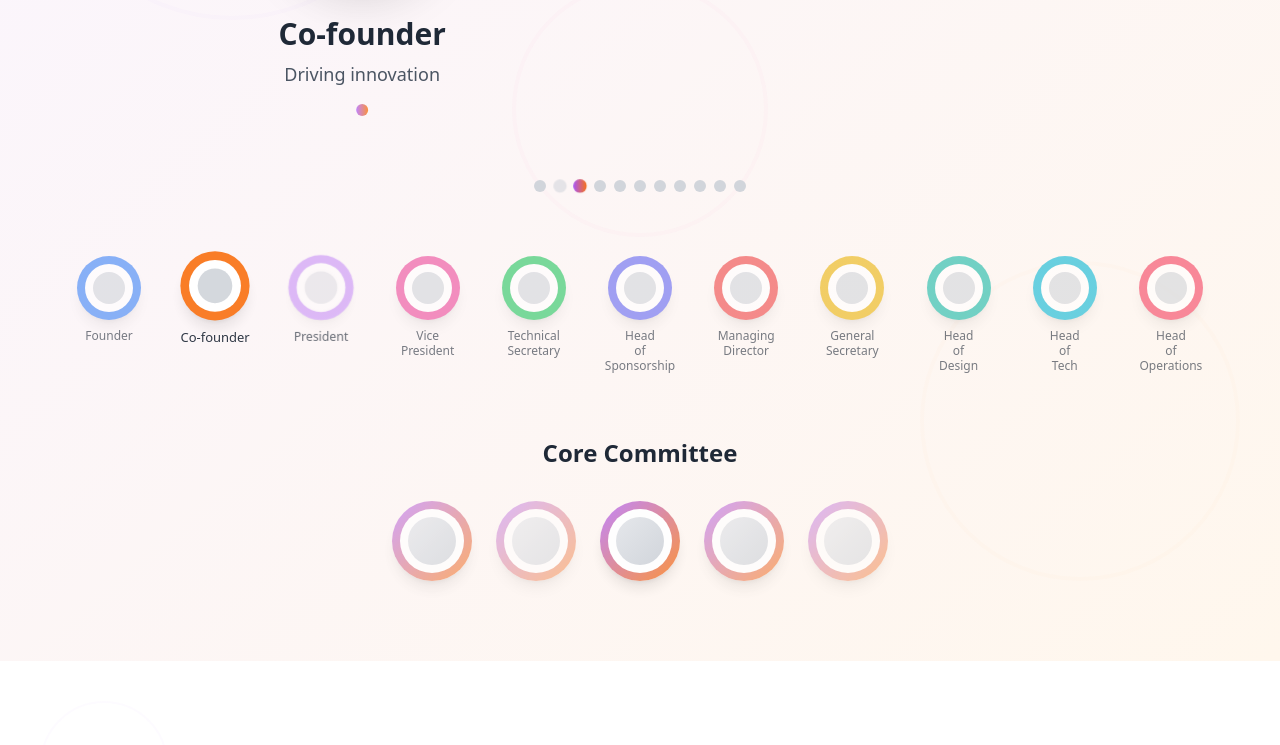
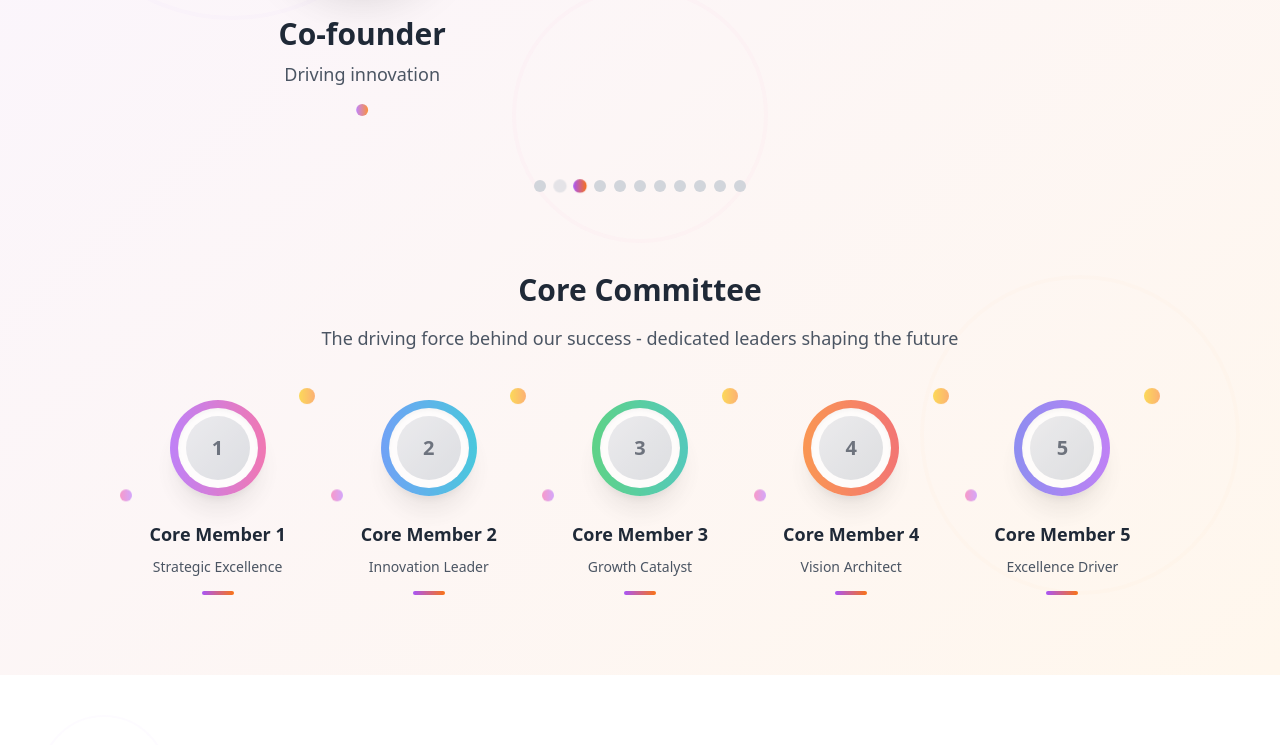
Before and after one commit to keshavgoel2023/mujtoppers-about-us-design, a React (Vite) app: page / in a window 1280 px wide. Shown: the part 1878-2623 px from the top of the page. Built offline with nearby package versions, Linux system fonts and the light colour scheme.

Commit message:
Refactor:
Improve Core Committee section design

```diff
--- a/src/components/TeamStructure.tsx
+++ b/src/components/TeamStructure.tsx
@@ -15,6 +15,14 @@ const TeamStructure = () => {
     { name: "Head of Design", level: 4, color: "bg-teal-500", description: "Creative direction" },
     { name: "Head of Tech", level: 4, color: "bg-cyan-500", description: "Technical leadership" },
     { name: "Head of Operations", level: 4, color: "bg-rose-500", description: "Operational efficiency" }
+  ];
+
+  const coreCommittee = [
+    { name: "Core Member 1", color: "bg-gradient-to-r from-purple-500 to-pink-500", description: "Strategic Excellence" },
+    { name: "Core Member 2", color: "bg-gradient-to-r from-blue-500 to-cyan-500", description: "Innovation Leader" },
+    { name: "Core Member 3", color: "bg-gradient-to-r from-green-500 to-teal-500", description: "Growth Catalyst" },
+    { name: "Core Member 4", color: "bg-gradient-to-r from-orange-500 to-red-500", description: "Vision Architect" },
+    { name: "Core Member 5", color: "bg-gradient-to-r from-indigo-500 to-purple-500", description: "Excellence Driver" }
   ];
 
   const [currentIndex, setCurrentIndex] = useState(0);
@@ -58,7 +66,7 @@ const TeamStructure = () => {
         </div>
 
         {/* Hero Team Member Carousel */}
-        <div className="max-w-4xl mx-auto mb-16">
+        <div className="max-w-4xl mx-auto mb-20">
           <Carousel
             setApi={setApi}
             className="w-full"
@@ -123,48 +131,48 @@ const TeamStructure = () => {
           </div>
         </div>
 
-        {/* Team Grid - Smaller version */}
-        <div className="grid grid-cols-3 md:grid-cols-6 lg:grid-cols-11 gap-4 max-w-6xl mx-auto mb-16">
-          {teamData.map((member, index) => (
+        {/* Core Committee Section - Redesigned */}
+        <div className="text-center">
+          <h3 className="text-3xl font-bold text-gray-800 mb-4">Core Committee</h3>
+          <p className="text-lg text-gray-600 mb-12 max-w-2xl mx-auto">
+            The driving force behind our success - dedicated leaders shaping the future
+          </p>
+
+          {/* Core Committee in a premium layout */}
+          <div className="max-w-5xl mx-auto">
+            <div className="grid grid-cols-1 md:grid-cols-3 lg:grid-cols-5 gap-8">
+              {coreCommittee.map((member, index) => (
                 <div
                   key={member.name}
-              className={`text-center group transition-all duration-500 hover:scale-110 cursor-pointer ${
-                index === currentIndex ? 'scale-110 opacity-100' : 'opacity-60'
-              }`}
-              onClick={() => handleDotClick(index)}
-              style={{ animationDelay: `${index * 0.1}s` }}
+                  className="group text-center transform hover:scale-110 transition-all duration-500"
+                  style={{ animationDelay: `${index * 0.2}s` }}
                 >
-              <div className={`w-16 h-16 ${member.color} rounded-full mx-auto mb-2 shadow-lg group-hover:shadow-xl transition-all duration-300 flex items-center justify-center transform ${
-                index === currentIndex ? 'animate-pulse' : ''
-              }`}>
-                <div className="w-12 h-12 bg-white rounded-full flex items-center justify-center">
-                  <div className="w-8 h-8 bg-gray-300 rounded-full"></div>
+                  <div className="relative mb-6">
+                    <div className={`w-24 h-24 ${member.color} rounded-full mx-auto shadow-xl group-hover:shadow-2xl transition-all duration-300 flex items-center justify-center animate-pulse`}>
+                      <div className="w-20 h-20 bg-white rounded-full flex items-center justify-center shadow-inner">
+                        <div className="w-16 h-16 bg-gradient-to-br from-gray-200 to-gray-300 rounded-full flex items-center justify-center">
+                          <span className="text-xl font-bold text-gray-700">
+                            {member.name.split(' ')[2]}
+                          </span>
                         </div>
                       </div>
-              <h4 className="font-medium text-gray-800 text-xs text-center leading-tight">
-                {member.name.split(' ').map((word, i) => (
-                  <div key={i}>{word}</div>
-                ))}
-              </h4>
+                    </div>
+
+                    {/* Floating elements around each core member */}
+                    <div className="absolute -top-2 -right-2 w-4 h-4 bg-gradient-to-r from-yellow-400 to-orange-400 rounded-full animate-bounce opacity-70"></div>
+                    <div className="absolute -bottom-2 -left-2 w-3 h-3 bg-gradient-to-r from-pink-400 to-purple-400 rounded-full animate-bounce opacity-70" style={{ animationDelay: '0.3s' }}></div>
+                  </div>
+
+                  <h4 className="font-bold text-gray-800 text-lg mb-2">{member.name}</h4>
+                  <p className="text-sm text-gray-600 leading-relaxed">{member.description}</p>
+
+                  {/* Premium indicator */}
+                  <div className="flex justify-center mt-3">
+                    <div className="w-8 h-1 bg-gradient-to-r from-purple-500 to-orange-500 rounded-full"></div>
+                  </div>
                 </div>
               ))}
             </div>
-
-        {/* Core Committee Section */}
-        <div className="text-center">
-          <h3 className="text-2xl font-bold text-gray-800 mb-8">Core Committee</h3>
-          <div className="flex justify-center items-center space-x-6">
-            {[1, 2, 3, 4, 5].map((_, index) => (
-              <div
-                key={index}
-                className="w-20 h-20 bg-gradient-to-br from-purple-400 to-orange-400 rounded-full shadow-lg animate-pulse flex items-center justify-center transform hover:scale-110 transition-all duration-300"
-                style={{ animationDelay: `${index * 0.2}s` }}
-              >
-                <div className="w-16 h-16 bg-white rounded-full flex items-center justify-center">
-                  <div className="w-12 h-12 bg-gradient-to-br from-gray-200 to-gray-300 rounded-full"></div>
-                </div>
-              </div>
-            ))}
           </div>
         </div>
       </div>
```
Lines whose indentation alone changed are shown as unchanged.
